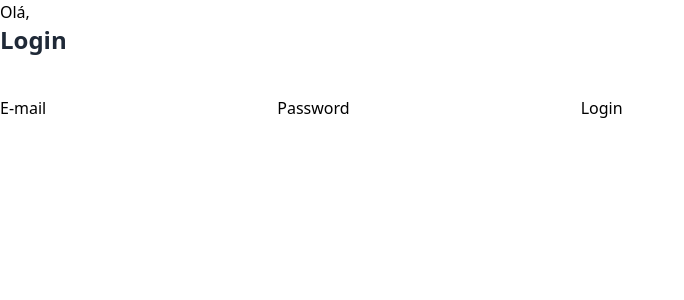
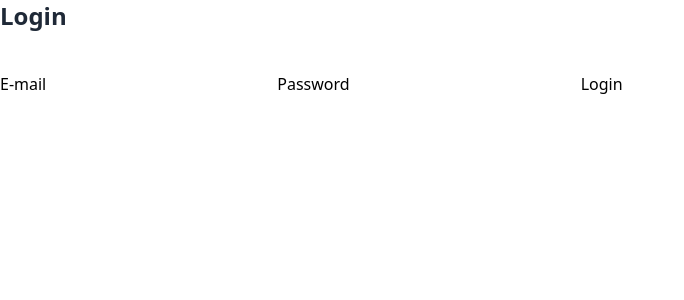
Before and after one commit to francomoraes/teste-railway-api, a React (Vite) app: page /#/ in a window 1280 px wide. Shown: the top 300 px of the page, without its empty margins (0-684 px from the left). Built offline with nearby package versions, Linux system fonts and the light colour scheme.

Commit message:
:lipstick: fix: tela de login

```diff
--- a/src/Pages/Layout/Layout.tsx
+++ b/src/Pages/Layout/Layout.tsx
@@ -8,7 +8,7 @@ import { useSSEPolyfill } from '@/hooks/useSSEPolyfill';
 import NotificationDisplay from '@/components/NotificationDisplay/NotificationDisplay';
 
 const Layout = () => {
-    const { setUser } = useUserStore();
+    const { user, setUser } = useUserStore();
     const { selectedTenant } = useTenantStore();
     const accessToken = localStorage.getItem('accessToken');
 
@@ -24,8 +24,8 @@ const Layout = () => {
 
     return (
         <div className='flex h-full'>
-            <SideMenu />
-            <main className='flex-1'>
+            {user && <SideMenu />}
+            <main className='flex flex-1 flex-col'>
                 <Header />
                 <Outlet />
             </main>
--- a/src/Pages/Login/Login.tsx
+++ b/src/Pages/Login/Login.tsx
@@ -37,7 +37,7 @@ const Login = () => {
 
     if (isLoading)
         return (
-            <div className='flex h-[calc(100%-58px)] w-full flex-col items-center justify-center'>
+            <div className='flex w-full flex-1 flex-col items-center justify-center'>
                 <div className='h-40 w-40'>
                     <SpinnerLoader />
                 </div>
@@ -45,12 +45,12 @@ const Login = () => {
         );
 
     return (
-        <div className='mt-10 flex flex-col items-center justify-center'>
-            <h2 className='custom-h2'>Login</h2>
+        <div className='flex flex-1 flex-col items-center justify-center'>
             <form
-                className='flex w-[300px] flex-col gap-4'
+                className='flex w-[300px] flex-col gap-4 rounded-sm border-2 border-gray-200/20 p-6 shadow-md'
                 onSubmit={handleSubmit(onSubmit)}
             >
+                <h2 className='custom-h2'>Login</h2>
                 <EmailInput
                     register={register}
                     errors={errors}
--- a/src/components/Header/Header.tsx
+++ b/src/components/Header/Header.tsx
@@ -12,6 +12,8 @@ const Header = () => {
     const handleClick = () => {
         navigate(-1);
     };
+
+    if (!user) return null;
 
     return (
         <div className='flex w-full justify-between border border-black p-4'>
--- a/src/routes/RoutesComponent.tsx
+++ b/src/routes/RoutesComponent.tsx
@@ -1,4 +1,4 @@
-import { HashRouter, Route, Routes } from 'react-router-dom';
+import { HashRouter, Navigate, Route, Routes } from 'react-router-dom';
 import useUserStore from '../store/useUserStore';
 import { Home, Layout, Login, Products } from '../Pages';
 import ProductDetail from '@/Pages/Products/Pages/ProductDetail/ProductDetail';
@@ -34,10 +34,16 @@ const RoutesComponent = () => {
                             />
                         </>
                     ) : (
-                        <Route
-                            path='/'
-                            element={<Login />}
-                        />
+                        <>
+                            <Route
+                                path='/'
+                                element={<Login />}
+                            />
+                            <Route
+                                path='*'
+                                element={<Navigate to='/' />}
+                            />
+                        </>
                     )}
                 </Route>
             </Routes>
```
